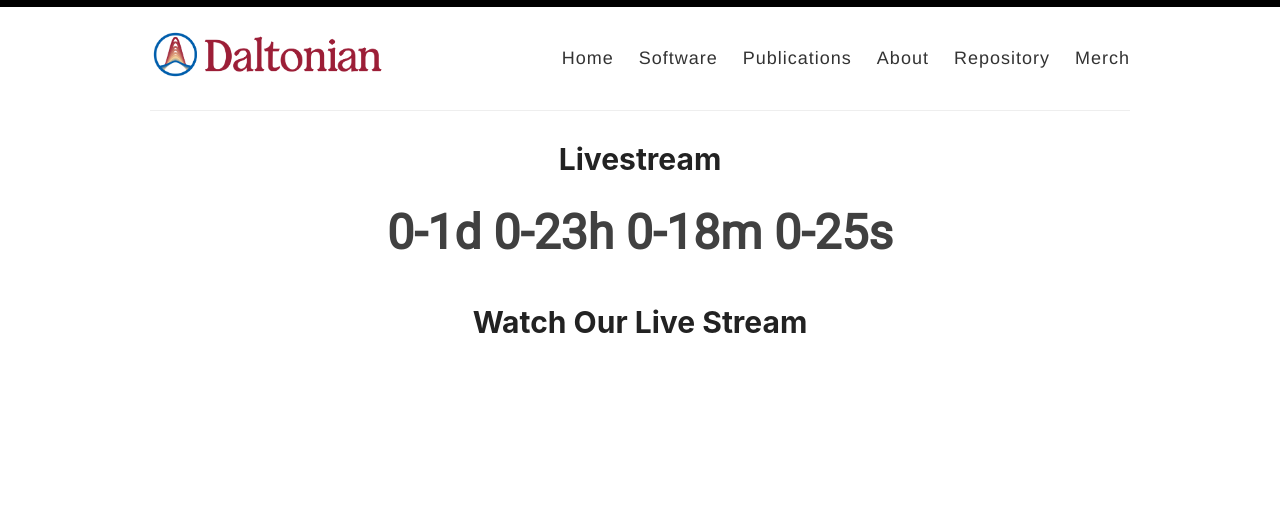
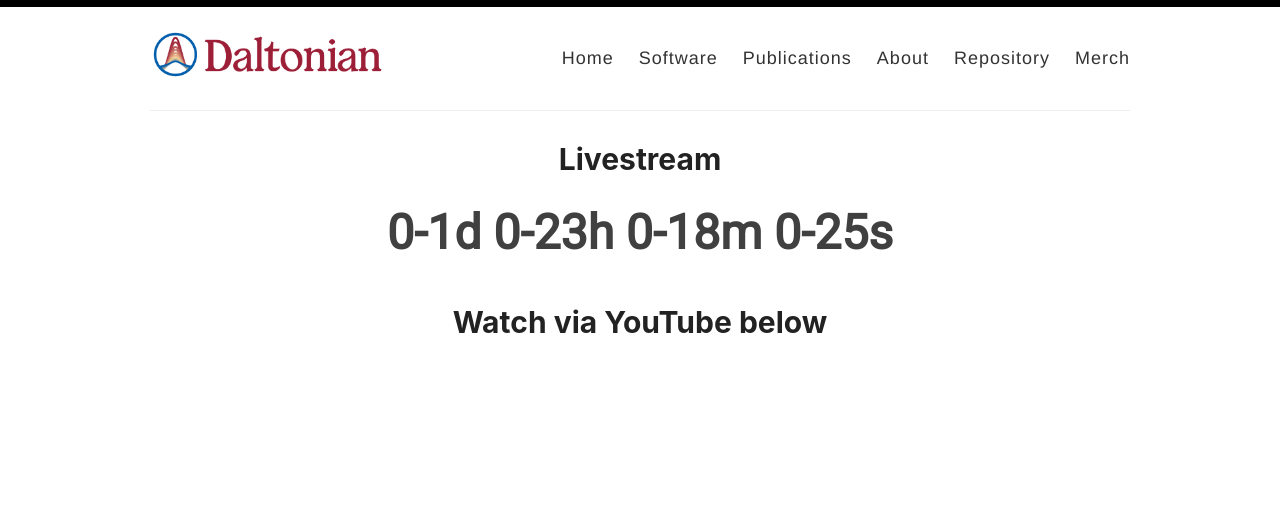
Before and after one commit to yreva/daltonian.co, a Jekyll site: the page built from _pages/livestream.md, in a window 1280 px wide. Shown: the top 529 px of the page. Built offline with Jekyll 4.4.1, drawn with Linux system fonts in a browser that asks for light colours; grey boxes are pictures that could not be loaded.

Commit message:
Update livestream link

```diff
--- a/_pages/livestream.md
+++ b/_pages/livestream.md
@@ -69,10 +69,10 @@
     </style>
 </head>
 <body>
-    <h1 style="text-align: center;">Watch Our Live Stream</h1>
+    <h1 style="text-align: center;">Watch via YouTube below</h1>
     <div class="video-container">
         <div class="responsive-iframe">
-            <iframe width="560" height="315" src="https://www.youtube.com/embed/BjHV1RLVnvk?si=iCzTVC3WdwkOY26T" title="YouTube video player" frameborder="0" allow="accelerometer; autoplay; clipboard-write; encrypted-media; gyroscope; picture-in-picture; web-share" referrerpolicy="strict-origin-when-cross-origin" allowfullscreen></iframe>
+            <iframe width="560" height="315" src="https://www.youtube.com/embed/0-un5cNvXcE?si=cN_TKPV5UOGSwLG-" title="YouTube video player" frameborder="0" allow="accelerometer; autoplay; clipboard-write; encrypted-media; gyroscope; picture-in-picture; web-share" referrerpolicy="strict-origin-when-cross-origin" allowfullscreen></iframe>
         </div>
     </div>
 </body>
```
